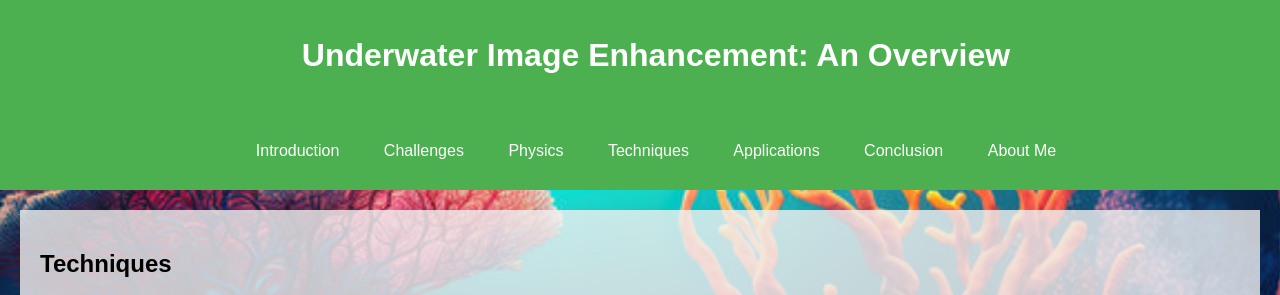
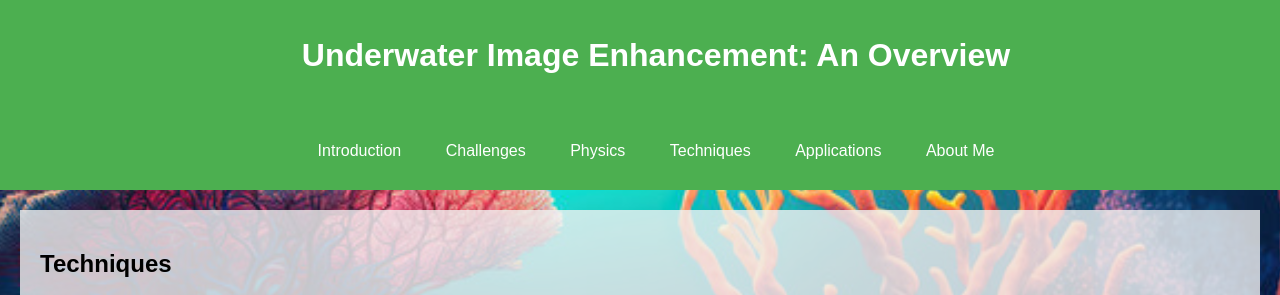
Before and after one commit to pranjali1996/Weblink, a plain HTML site: page techniques.html in a window 1280 px wide. Shown: the top 295 px of the page. Drawn offline with nearby package versions, Linux system fonts and the light colour scheme; some packages are replaced by stand-ins of ours.

Commit message:
Update techniques.html

```diff
--- a/techniques.html
+++ b/techniques.html
@@ -80,7 +80,6 @@
     <a href="physics.html">Physics</a>
     <a href="techniques.html">Techniques</a>
     <a href="applications.html">Applications</a>
-    <a href="conclusion.html">Conclusion</a>
     <a href="About.html">About Me</a>
 </nav>
 <section id="techniques"  class="hidden">
```
